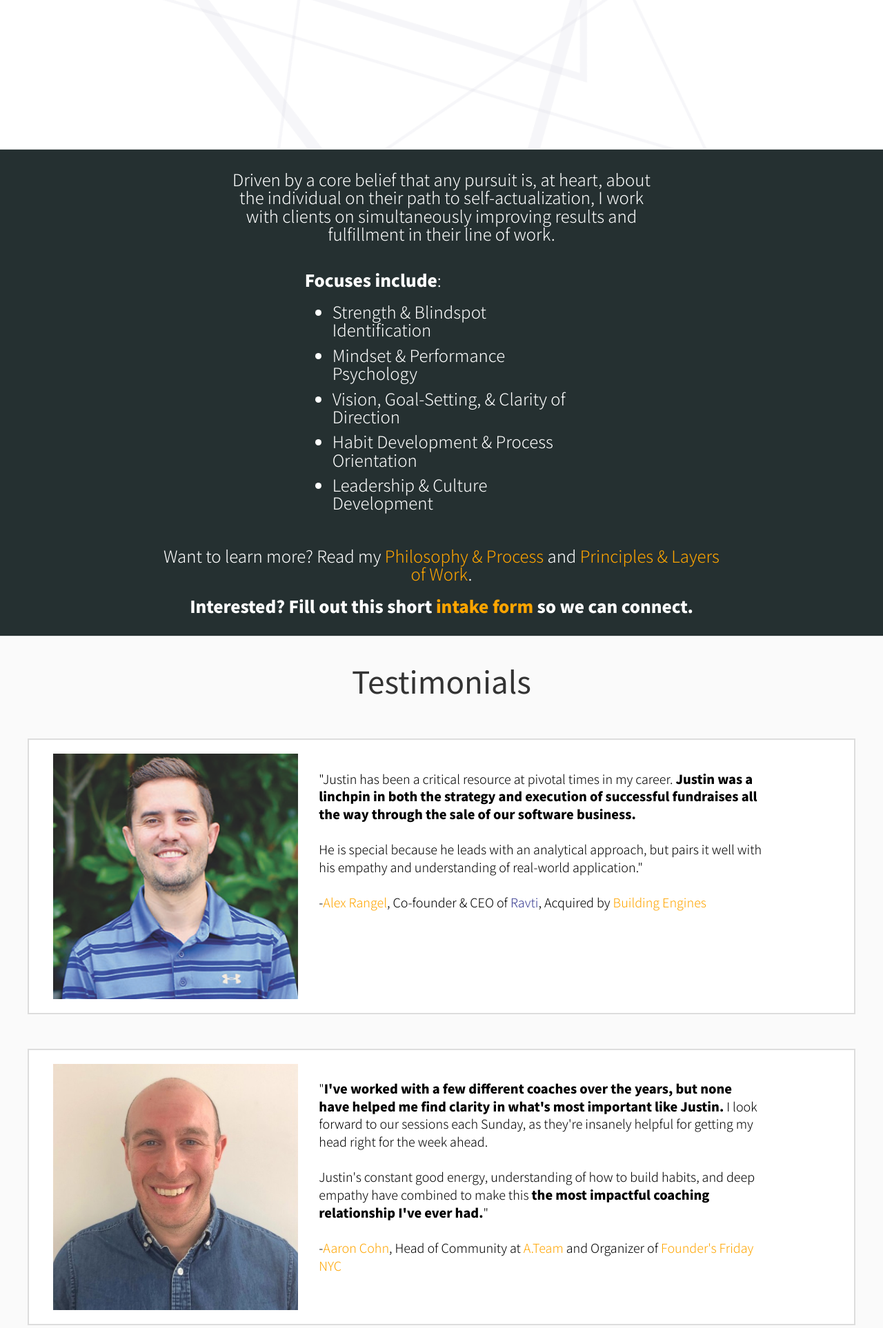
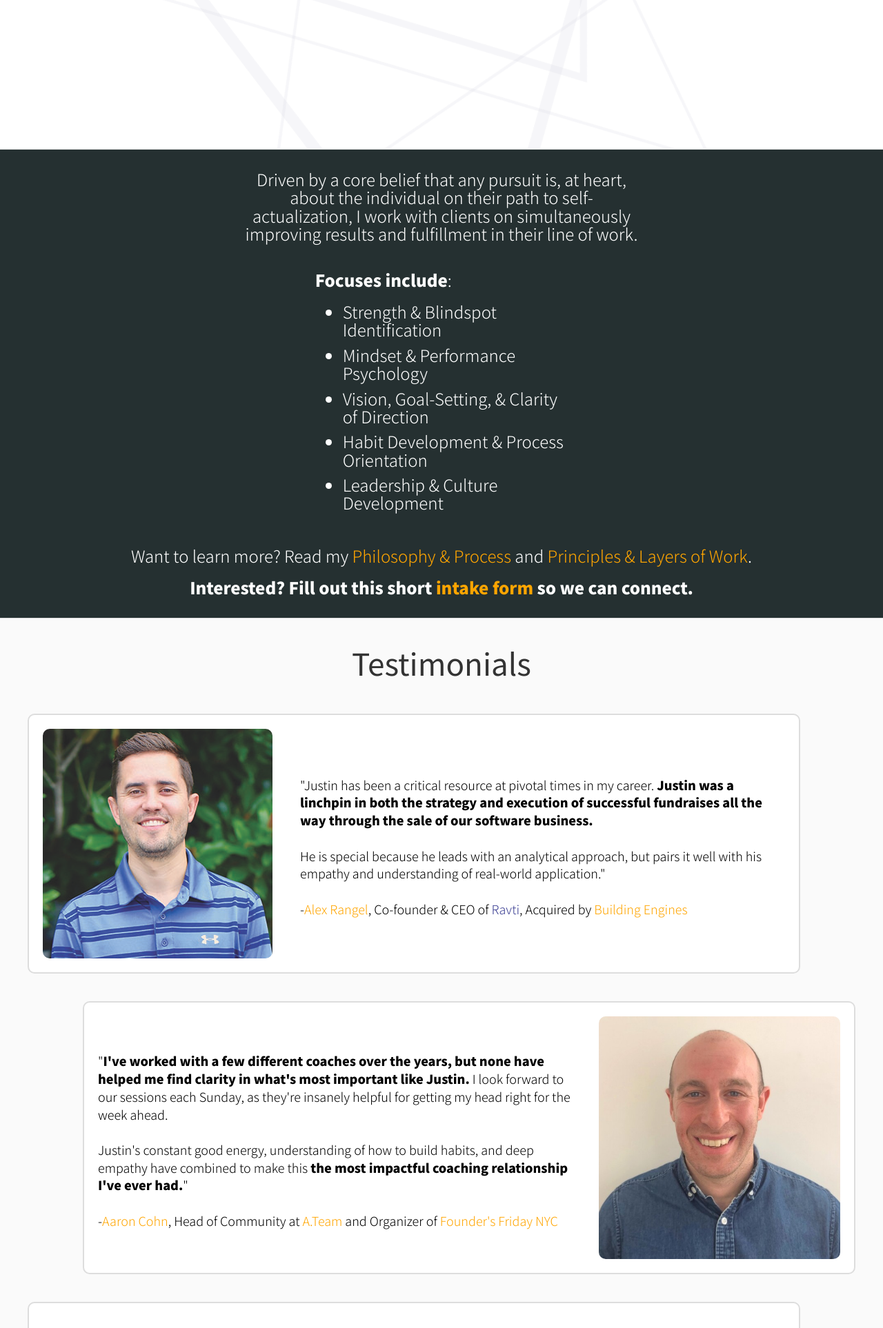
Before and after one commit to justinmulvs/website, a PHP site: page / in a window 1280 px wide. Shown: the part 687-2613 px from the top of the page at 69% size. Run offline with PHP 8.4, Linux system fonts and the light colour scheme.

Commit message:
updated testimonial styling with flexbox

```diff
--- a/css/main.css
+++ b/css/main.css
@@ -19,6 +19,7 @@ h1 {
 
 h3 {
 	font-weight: 300;
+	padding: 0 15px;
 }
 
 li {
@@ -130,7 +131,8 @@ PAGE: HOME
 }
 
 .testimonial-row {
-	margin: 50px 2% 0;
+	margin: 40px auto;
+	border-radius: 10px;
 	background: white;
 	color: black;
 	padding: 20px;
@@ -138,8 +140,8 @@ PAGE: HOME
 }
 
 .testimonial-photo {
-	width: 100%;
-	max-width: 500px;
+	border-radius: 10px;
+	max-width: 350px;
 }
 
 .testimonial {
@@ -347,3 +349,39 @@ PAGE:COMPANY
 	font-weight: 100;
 	padding-top: 20px;
 }
+
+/* FLEX & TESTIMONIAL CSS*/
+
+.flex-container {
+	display: flex;
+	align-items: center;
+	justify-content: space-between;
+	justify-items: center;
+}
+
+.image-right {
+	order: 2;
+	margin-right: 0px;
+	margin-left: 40px;
+}
+
+.image-left {
+	margin-right: 40px;
+}
+
+.fit {
+	width: fit-content;
+}
+
+.offset-left  {
+	margin-right: 80px;
+}
+
+.offset-right  {
+	margin-left: 80px;
+}
+
+.center-div{
+	margin: auto;
+	max-width: 1200px;
+}
--- a/css/responsive.css
+++ b/css/responsive.css
@@ -13,7 +13,7 @@
 		margin-top: 0px;
 	}
 
-	#alr-photo {
+	/* #alr-photo {
 		margin-top: 10%;
 	}
 
@@ -27,7 +27,7 @@
 
 	#raw-photo {
 		margin-top: 75%;
-	}
+	} */
 
 	#about-photo-container {
 		text-align: right;
@@ -86,11 +86,11 @@
 		padding-top: 5%;
 	}
 
-	#alr-photo {
+	/* #alr-photo {
 		margin-top: 0;
-	}
+	} */
 
-	#alr-testimonial {
+	/* #alr-testimonial {
 		margin-top: 2%;
 	}
 
@@ -104,7 +104,7 @@
 
 	#raw-photo {
 		margin-top: 33%;
-	}
+	} */
 
 	/****
 	PAGE:NOTES
@@ -125,7 +125,7 @@
 
 @media screen AND (min-width: 1200px) {
 
-	#cohn-photo {
+	/* #cohn-photo {
 		margin-top: 0;
 	}
 
@@ -139,7 +139,7 @@
 
 	#about-photo {
 		padding-top: 0;
-	}
+	} */
 
 
 }
@@ -148,14 +148,14 @@
 	#bio {
 		margin-top: 5%;
 	}
-
+/*
 	#meb-photo {
 		margin-top: 20px;
 	}
 
 	#raw-photo {
 		margin-top: 20px;
-	}
+	} */
 }
 
 @media screen AND (min-width: 1800px) {
@@ -172,3 +172,30 @@
 		margin-top: 0;
 	}
 }
+
+
+/* TESTIMONIALS AND FLEX MEDIA QUERY */
+@media screen AND (max-width: 900px) {
+	.flex-container {
+		flex-direction: column;
+		width:100%;
+	}
+	.image-right {
+		order:0;
+	}
+	.offset-right {
+		margin-left: 0;
+	}
+	.offset-left {
+		margin-right: 0;
+	}
+	.image-right {
+		margin-left: 0px;
+	}
+	.image-left {
+		margin-right: 0px;
+	}
+	.testimonial-photo {
+		max-width: 100%;
+	}
+}
--- a/index.html
+++ b/index.html
@@ -120,7 +120,7 @@
 		</div>
 
 		<div class="row">
-			<div class="col-xs-10 col-xs-offset-1 col-md-8 col-md-offset-2 text-center">
+			<div class="text-center">
 				<h3>Want to learn more? Read my <a
 						href="https://www.notion.so/Philosophy-Process-v3-0-124461eb9c844ea8af378218c210c59a"
 						target="_blank">Philosophy & Process</a> and <a
@@ -133,99 +133,94 @@
 	</div>
 
 	<div class="container-fluid pad primary">
+		<div class="center-div">
 			<div class="row text-center h1-container">
 				<div class="col-xs-12">
 					<h1 class="light">Testimonials</h1>
 				</div>
 			</div>
-
-		<div class="row testimonial-row">
-			<div class="col-xs-12 col-sm-5 col-lg-4 text-center">
+			<div class="row testimonial-row offset-left">
+				<div class="flex-container">
+					<div class="text-center image-left fit">
 						<img src="./assets/images/alr_headshot.png" class="testimonial-photo" id="alr-photo">
 					</div>
-			<div class="col-xs-10 col-xs-offset-1 col-sm-5 col-sm-offset-1 col-lg-7 col-lg-offset-0 testimonial"
+					<div class="testimonial"
 						id="alr-testimonial">
 						<p>"Justin has been a critical resource at pivotal times in my career. <b>Justin was a linchpin in both
 								the strategy and execution of successful fundraises all the way through the sale of our software
 								business.</b><br><br>
-
 							He is special because he leads with an analytical approach, but pairs it well with his empathy and
 							understanding of real-world application."<br><br>
-
 							-<a href="https://www.linkedin.com/in/alexrangel/" target="_blank">Alex Rangel</a>, Co-founder & CEO
 							of <span id="ravti"><a href="https://www.buildingengines.com/company/ravti/"
 									target="_blank">Ravti</a></span>, Acquired by <a href="https://www.buildingengines.com/"
 								target="_blank">Building Engines</a></p>
 					</div>
 				</div>
-
-		<div class="row testimonial-row">
-			<div class="col-xs-12 col-sm-5 col-lg-4 text-center">
+			</div>
+			<div class="row testimonial-row offset-right">
+				<div class="flex-container">
+					<div class="text-center image-right fit">
 						<img src="./assets/images/cohn_headshot.jpg" class="testimonial-photo" id="cohn-photo">
 					</div>
-			<div class="col-xs-10 col-xs-offset-1 col-sm-5 col-sm-offset-1 col-lg-7 col-lg-offset-0 testimonial"
+					<div class="testimonial"
 						id="alr-testimonial">
 						<p>"<b>I've worked with a few different coaches over the years, but none have helped me find clarity in
 								what's most important like Justin.</b> I look forward to our sessions each Sunday, as they're
 							insanely helpful for getting my head right for the week ahead.
-
 							<br><br>Justin's constant good energy, understanding of how to build habits, and deep empathy have
 							combined to make this <b>the most impactful coaching relationship I've ever had.</b>"<br><br>
-
 							-<a href="https://www.linkedin.com/in/aaroncohn/" target="_blank">Aaron Cohn</a>, Head of Community
 							at <a href="https://www.a.team/join" target="_blank">A.Team</a></span> and Organizer of <a
 								href="https://foundersfridaynyc.com/" target="_blank">Founder's Friday NYC</a>
 						</p>
 					</div>
 				</div>
-
-		<div class="row testimonial-row">
-			<div class="col-xs-12 col-sm-5 col-lg-4 text-center">
+			</div>
+			<div class="row testimonial-row offset-left">
+				<div class="flex-container">
+					<div class="text-center image-left fit">
 						<img src="./assets/images/meb_headshot.jpeg" class="testimonial-photo" id="meb-photo">
 					</div>
-			<div class="col-xs-10 col-xs-offset-1 col-sm-5 col-sm-offset-1 col-lg-7 col-lg-offset-0 testimonial">
+					<div class="testimonial">
 						<p>"Justin’s coaching has been invaluable to me and my business. One of the most pivotal aspects has been
 							Justin’s ability to walk the line of gentle but earnest guidance and encouragement while still
 							giving me full ownership of my process. I feel immense pride and accomplishment in all the progress
 							that I make with his support as a partner.<br><br>
-
 							In the moments when I’m at a growth edge and it is compounding in rapid succession, it doesn’t
 							always feel like growth because inevitably, it’s entirely unfamiliar territory. This can be
 							incredibly disorienting, and <b>Justin’s guidance along the edge of it, keeping it in perspective
 								along the path, allows me to accelerate so much faster since I’m no longer wasting time and
 								energy wondering if I’m moving in the right direction.</b><br><br>
-
 							<b>I can trust Justin’s broader perspective, trust the goals we have set together, and trust that
 								all the little moments of uncertainty are actually right where I need to be. It all comes
 								together to create more growth in my personal process and business than I have ever experienced
 								working alone, or in any other capacity.</b> I cannot possibly recommend working with him highly
 							enough."<br><br>
-
 							- Molly Bennett</a>, Solopreneur, Fajardo Method Practitioner
 					</div>
 				</div>
-
-		<div class="row testimonial-row">
-			<div class="col-xs-12 col-sm-5 col-lg-4 text-center">
+			</div>
+			<div class="row testimonial-row offset-right">
+				<div class="flex-container">
+					<div class="text-center image-right fit">
 						<img src="./assets/images/raw_headshot.png" class="testimonial-photo" id="raw-photo">
 					</div>
-			<div class="col-xs-10 col-xs-offset-1 col-sm-5 col-sm-offset-1 col-lg-7 col-lg-offset-0 testimonial">
+					<div class="testimonial">
 						<p><b>"Since I started with Justin about six months ago, my revenue has nearly doubled.</b> He did this
 							by expertly helping me remove physical and mental blockers that I didn’t even know I had to make
 							room for smart decisions to move my income upward. The best part is, at the same time, <b>he made
 								sure my decision-making fundamentally resonated with who I am as a person.</b><br><br>
-
 							Justin sees the moving parts in my personal life as one-and-the-same as the moving parts in my
 							business. He constantly helps me address that difficult work-life imbalance often associated with
 							being a Solopreneur.<br><br>
-
 							<b>His unique approach beautifully balances psychological and emotional awareness with hard-hitting
 								strategy and clarity of direction.</b> When working with Justin, no stone will go unturned no
 							matter the shape or size. Yet, he will make this seemingly arduous and overwhelming process of doing
 							so unbelievably invigorating, positive, and comfortable."<br><br>
-
 							-<a href="https://www.aaronwaltersmusic.com/" target="_blank">Aaron Walters</a>, Solopreneur,
 							Producer, Composer, Live + Studio Musician
+					</div>
 				</div>
 			</div>
 
@@ -252,15 +247,13 @@
 							href="https://blog.spacious.com/spacious-closes-9m-series-a-to-add-100-locations-retail-flagships-98b4f153c4d6"
 							target="_blank">$9M fundraise</a>, and supported C-level leaders in every department of the
 						modern tech org.<br><br>
-
 						Those supporting roles led me to my passion for coaching and the decision to become an
 						entrepreneur.<br><br>
-
 						As a coach, I've worked with clients in NYC, Nashville, and Boston. I've helped solopreneurs grow
 						their income by 50%. I've supported founders through fundraises and acquisitions. And I've helped
 						burgeoning leaders grow into their full potential.</p>
 				</div>
-
+			</div>
 		</div>
 	</div>
 
```
Lines whose indentation alone changed are shown as unchanged.
